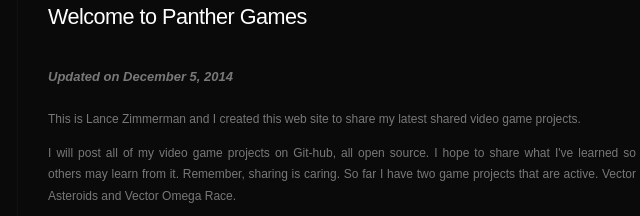
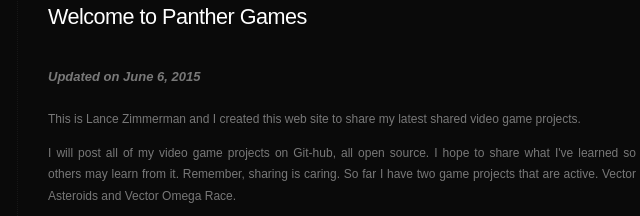
Before and after one commit to LanceJZ/LanceJZ.github.io, a plain HTML site: page index.html in a window 1280 px wide. Shown: the part 134-350 px from the top of the page, 133-773 px from the left. Drawn offline with Linux system fonts and the light colour scheme.

Commit message:
Fixed update date.

```diff
--- a/index.html
+++ b/index.html
@@ -42,7 +42,7 @@ h1,h2,h3,h4,h5,h6 {
         <div id="content">
             <div class="post">
                 <h2 class="title"><a href="#">Welcome to Panther Games</a></h2>
-                <p class="meta"><span class="date">Updated on December 5, 2014</span></p>
+                <p class="meta"><span class="date">Updated on June 6, 2015</span></p>
                 <div style="clear: both;">&nbsp;</div>
                 <div class="entry">
                     <p>This is Lance Zimmerman and I created this web site to share my latest shared video game projects.</p>
```
